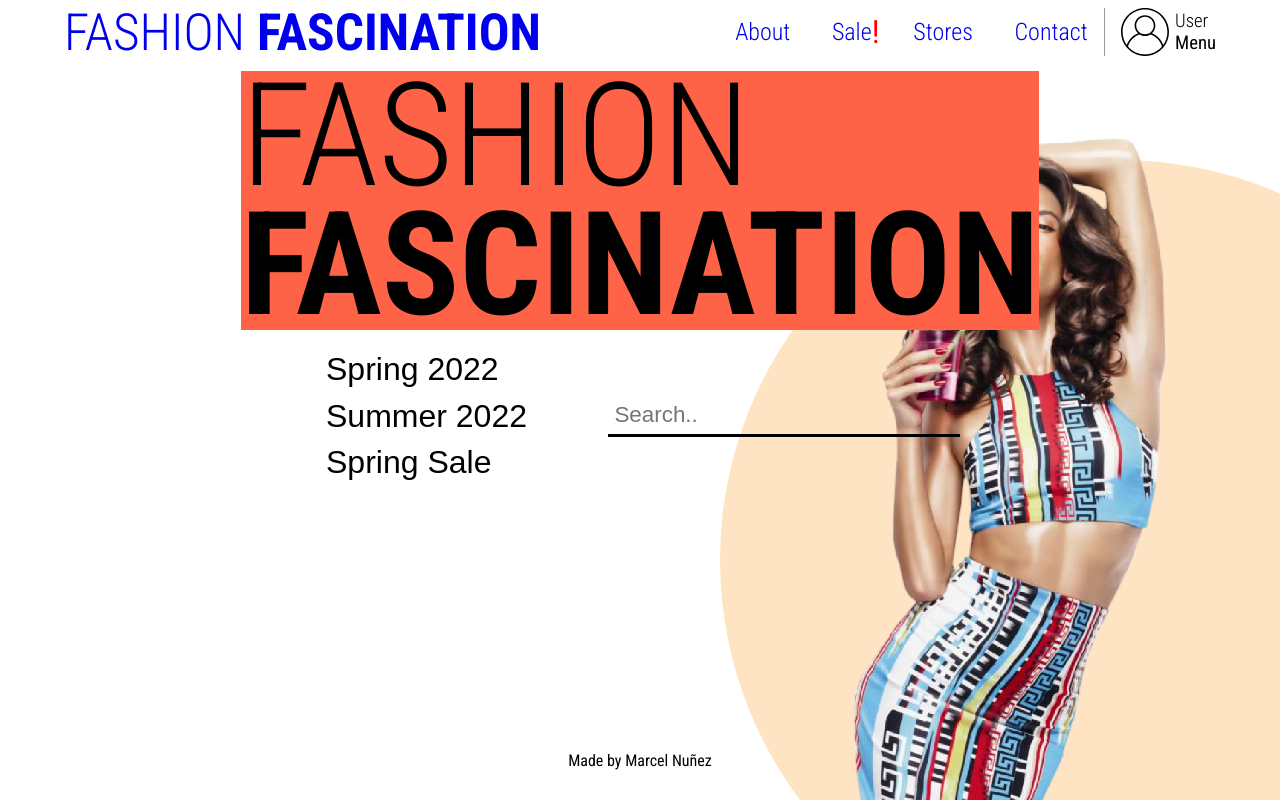
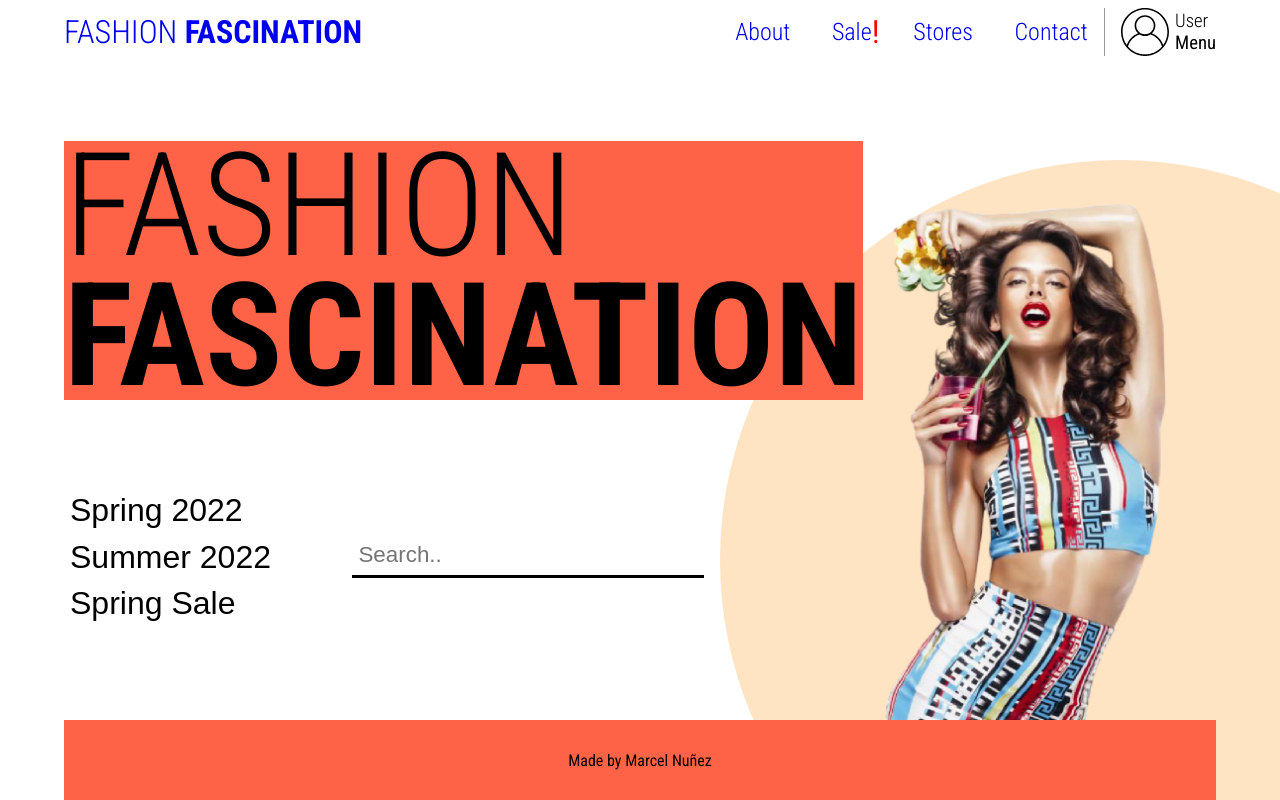
Before and after one commit to MarcelNDG/Fashion-2, a React (Create React App) app: page / in a window 1280 px wide. Built offline with nearby package versions, Linux system fonts and the light colour scheme.

Commit message:
top logo landscape

```diff
--- a/src/App.css
+++ b/src/App.css
@@ -15,7 +15,7 @@ body{
   grid-gap: 0.4rem;
   height: 100vh;
   width: 100vw;
-  grid-template-rows: 0.1fr 1fr 0.1fr;
+  grid-template-rows: 0.2fr 2fr 0.1fr;
   grid-template-areas :
   "header header"
   "main main"
@@ -170,7 +170,7 @@ header button{
   font-weight: lighter;
   list-style: none;
   text-decoration: none;
-  font-size: 4vw;
+  font-size: 6vw;
   margin-right: auto;
 
   z-index: 102;
@@ -355,12 +355,15 @@ main{
 footer{
   grid-area: footer;
   z-index: 2;
+
 }
 
 .footer{
   display: flex;
   justify-content: center;
   align-items: center;
+  background-color: tomato;
+  height: 10vh;
 }
 
 /* ---------- ABOUT PAGE ----------- */
@@ -819,6 +822,10 @@ footer{
       font-size: 8vw;
     }
 
+    .topLogo{
+      font-size: 4vw;
+    }
+
 
   }
 
@@ -827,6 +834,12 @@ footer{
   .App{
 
     overflow-x: hidden;
+  }
+
+  /* --- Topnav --- */
+
+  .topLogo{
+    font-size: 6vw;
   }
 
   /* --- Main --- */
@@ -912,6 +925,7 @@ footer{
     display: flex;
     position: relative;
     grid-area: main;
+    justify-content: space-evenly;
 
   }
 
@@ -989,6 +1003,20 @@ footer{
   .modelPic{
     width: 8rem;
   }
+
+  .sideContent{
+    display: flex;
+    flex-direction: column;
+    justify-content: center;
+    align-items: center;
+    margin-top: 10vh;
+    width: 100%;
+    padding-bottom: 0.6rem;
+  }
+
+  .topLogo{
+    font-size: 4vw;
+  }
 }
 
 
@@ -1011,6 +1039,12 @@ footer{
 
 
   /* --- Topnav --- */
+
+  .topLogo{
+    font-size: 1.2rem;
+    width: 5rem;
+  }
+
   .hmbgIcon{
     display: none;
   }
@@ -1088,7 +1122,6 @@ footer{
   }
 
   .userButton{
-
     width: 3rem;
     height: 3rem;
     color: #000;
@@ -1101,7 +1134,6 @@ footer{
     display: none;
     flex-direction: column;
     padding: 0.6rem 0.2rem;
-
   }
 
   .profileMenu button{
@@ -1194,7 +1226,8 @@ footer{
 
   /* --- Image --- */
   .modelPic{
-    width: 20rem;
+    width: 28vw;
+    min-width: 14rem;
     opacity: 1;
   }
 
@@ -1280,10 +1313,32 @@ footer{
 }
 
 @media (min-width: 720px) and (orientation: landscape){
+
+  .topLogo{
+   font-size: 2rem;
+   width: 20rem;
+  }
+
   .logo{
     background-color: tomato;
   }
+
+  .modelPic{
+    width: 28vw;
+  }
+
+  .sideContent button{
+    height: 8vh;
+  }
 }
+
+/*-- iphone X --*/
+@media (min-width: 811px) and (max-height: 376px) and (orientation: landscape){
+  .modelPic{
+    max-width: 10rem;
+  }
+}
+
 
 @media (min-width: 1080px){
 
@@ -1301,6 +1356,8 @@ footer{
 
   main{
     justify-content: left;
+    justify-content: space-evenly;
+    align-items: baseline;
   }
 
   .logo{
@@ -1359,7 +1416,7 @@ footer{
 
   /* --- Image --- */
   .modelPic{
-    width: 20rem;
+    width: 18rem;
     right: 7rem;
     opacity: 1;
   }
```
